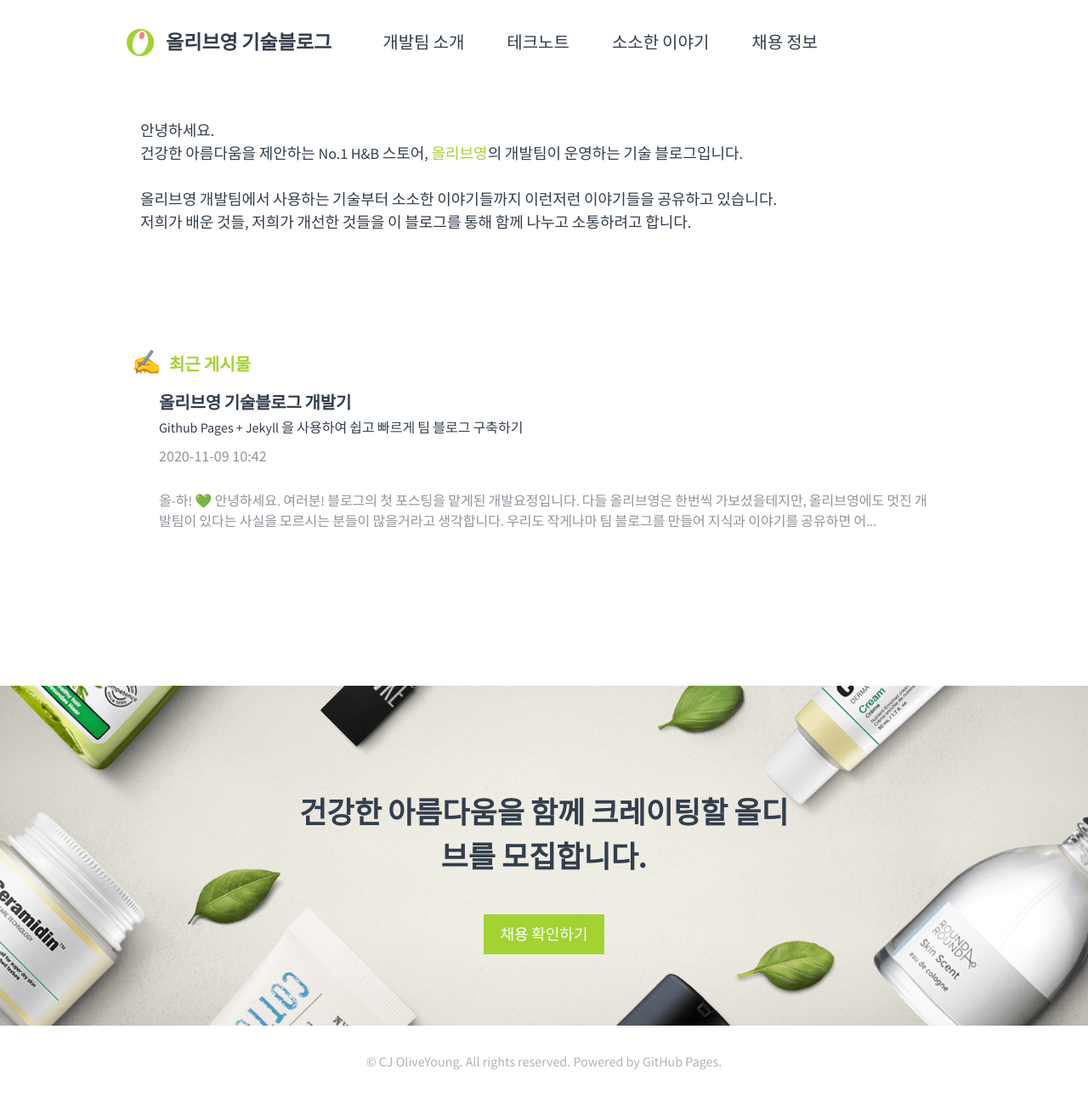
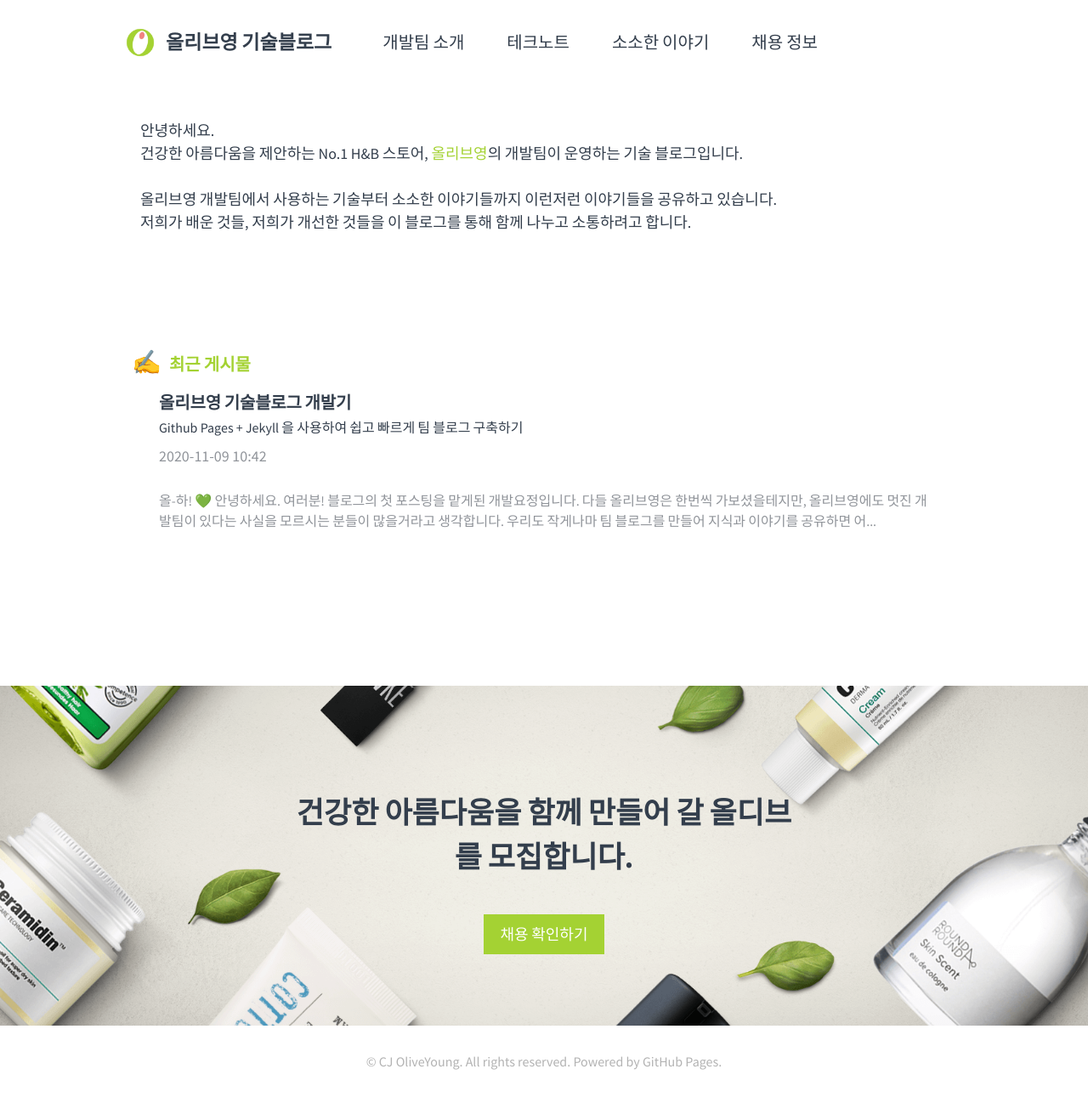
Before and after one commit to tedpark/oy-alldev.github.io, a Jekyll site: the page built from index.md, in a window 1280 px wide. Shown: the whole page at 85% size. Built offline with Jekyll 4.4.1, drawn with Linux system fonts in a browser that asks for light colours.

Commit message:
fix/main_recruit_wording -> 메인>채용정보 배너 워딩 수정

```diff
--- a/_includes/recruit-banner.html
+++ b/_includes/recruit-banner.html
@@ -3,7 +3,7 @@
     <img src="/meta/oy_recruit.png" />
     <div class="overlay" />
     <div class="text-wrapper">
-      <div class="title">건강한 아름다움을 함께 크레이팅할 올디브를 모집합니다.</div>
+      <div class="title">건강한 아름다움을 함께 만들어 갈 올디브를 모집합니다.</div>
       <a href="/recruit"> <div class="button">채용 확인하기</div> </a>
     </div>
   </div>
```
